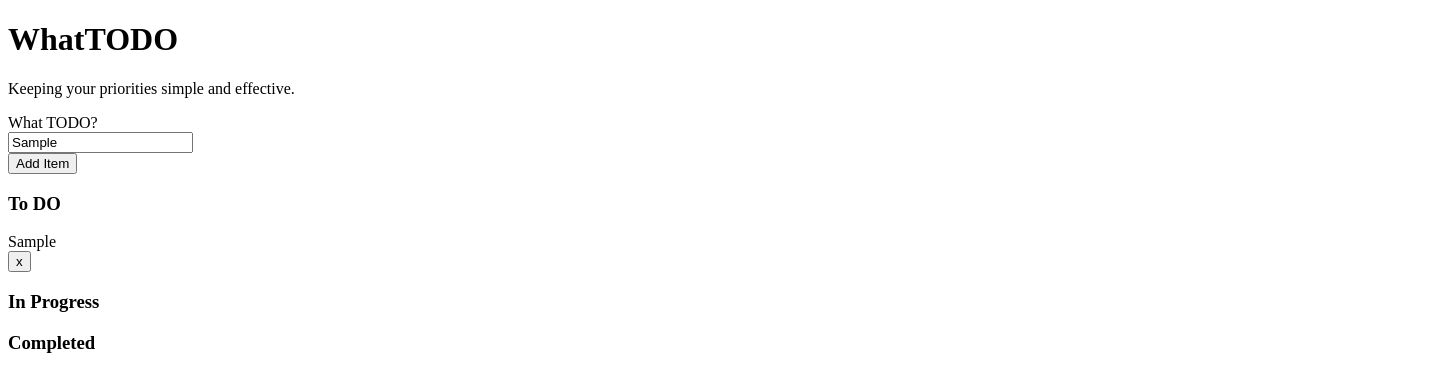
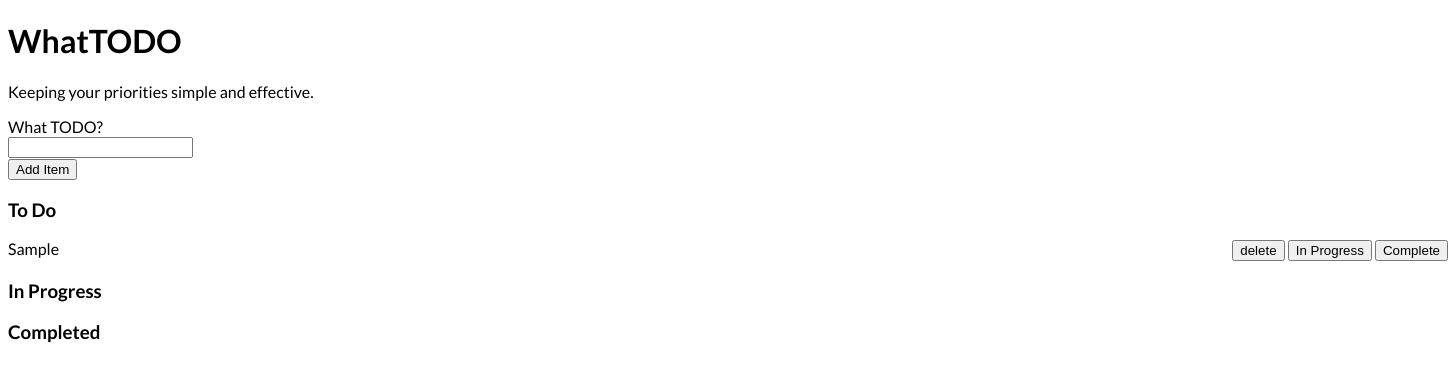
Before and after one commit to Kapza94/WhatTODO, a plain HTML site: page index.html in a window 1280 px wide. Both pictures are taken after typing "Sample" into the empty fields and a click on the button "Add Item". Shown: the whole page, 1448 px wide, since content can reach past the window. Drawn offline with Linux system fonts and the light colour scheme.

Commit message:
Added inProgress and Completed statuses.

```diff
--- a/app.js
+++ b/app.js
@@ -7,20 +7,51 @@ let preventDefault = document.getElementById('formSubmit').addEventListener('cli
     event.preventDefault()
 });
 let allToDos = document.getElementById('allToDos');
+let allInProgress = document.getElementById('allInProgress')
+let allCompleted = document.getElementById('allCompleted');
 
 let counter = 1;
 const addTODO = (event) => {
     event.preventDefault()
+    if (inputField.value === '') {
+        inputField.classList.add('danger')
+        return
+    } else {
+        inputField.classList.remove('danger')
+    }
     let addP = document.createElement('p');
-    addP.innerHTML = `<div id= ${counter++} class= 'singlePItem'><div>${inputField.value}</div> <button onclick='removeTODO(event)' class='removeSinglePItem'>x</button></div>`;
+    addP.innerHTML =
+        `<div id= ${counter++} class= 'singlePItem'>
+        <div>${inputField.value}</div>
+        <div class= 'buttonContainer'>
+        <button onclick='deleteTODO(event)' class='deleteSinglePItem'>delete </button>
+        <button onclick='inProgressTODO(event)' class='inProgressItem'>In Progress </button>
+        <button onclick='completedTODO(event)' class='completedItem'>Complete </button>
+        </div>
+        </div>
+        </div>`;
     allToDos.append(addP)
-
-    console.log(counter)
+    inputField.value = '';
 }
 
-const removeTODO = (event) => {
+const deleteTODO = (event) => {
     event.target.parentElement.parentElement.remove()
 }
+
+const inProgressTODO = (event) => {
+    event.target.parentElement.parentElement.parentElement.remove();
+    allInProgress.append(event.target.parentElement.parentElement);
+    console.log(allInProgress);
+}
+
+
+const completedTODO = (event) => {
+    event.target.parentElement.parentElement.remove();
+    allCompleted.append(event.target.parentElement.parentElement);
+    console.log(allCompleted);
+}
+
+//Item state issues. when i add an item. i cx
 
 submitButton.addEventListener('click', addTODO)
 
--- a/index.html
+++ b/index.html
@@ -4,10 +4,12 @@
 <head>
     <meta charset="UTF-8">
     <meta name="viewport" content="width=device-width, initial-scale=1.0">
+    <link rel="stylesheet" href="styles.css">
     <title>WhatTODO</title>
 </head>
 
 <body>
+    <div class="siteContainer">
         <h1>WhatTODO</h1>
         <p>Keeping your priorities simple and effective.</p>
 
@@ -19,16 +21,18 @@
         </form>
         <div class="TODOpanel">
             <div id="todoSection">
-            <h3>To DO</h3>
+                <h3>To Do</h3>
                 <div id="allToDos">
-
                 </div>
             </div>
             <div id="inProgressSection">
                 <h3>In Progress</h3>
+                <div id="allInProgress"></div>
             </div>
             <div id="completedSection">
                 <h3>Completed</h3>
+                <div id="allCompleted"></div>
+            </div>
         </div>
     </div>
 </body>
--- a/styles.css
+++ b/styles.css
@@ -0,0 +1,20 @@
+@import url('https://fonts.googleapis.com/css2?family=Lato:ital,wght@0,300;0,400;0,700;1,900&display=swap');
+
+body {
+    font-family: 'Lato', sans-serif;
+}
+
+
+.siteContainer {
+    width: 1440px;
+    margin: 0 auto;
+}
+
+.danger {
+    border: 1px solid red;
+}
+
+.singlePItem {
+    display: flex;
+    justify-content: space-between;
+}
```
Also changed, not shown: 1 other file. Lines whose indentation alone changed are shown as unchanged.
